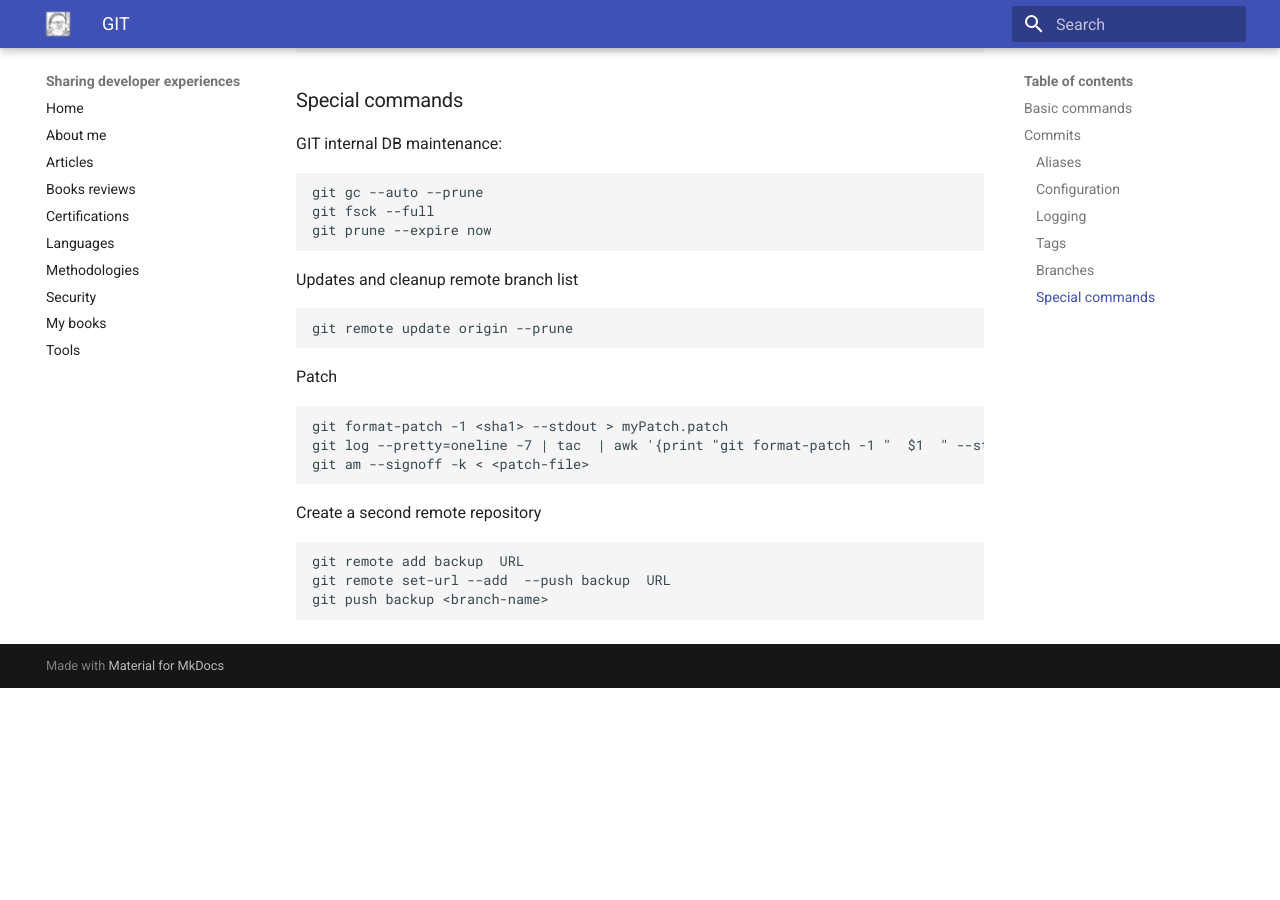
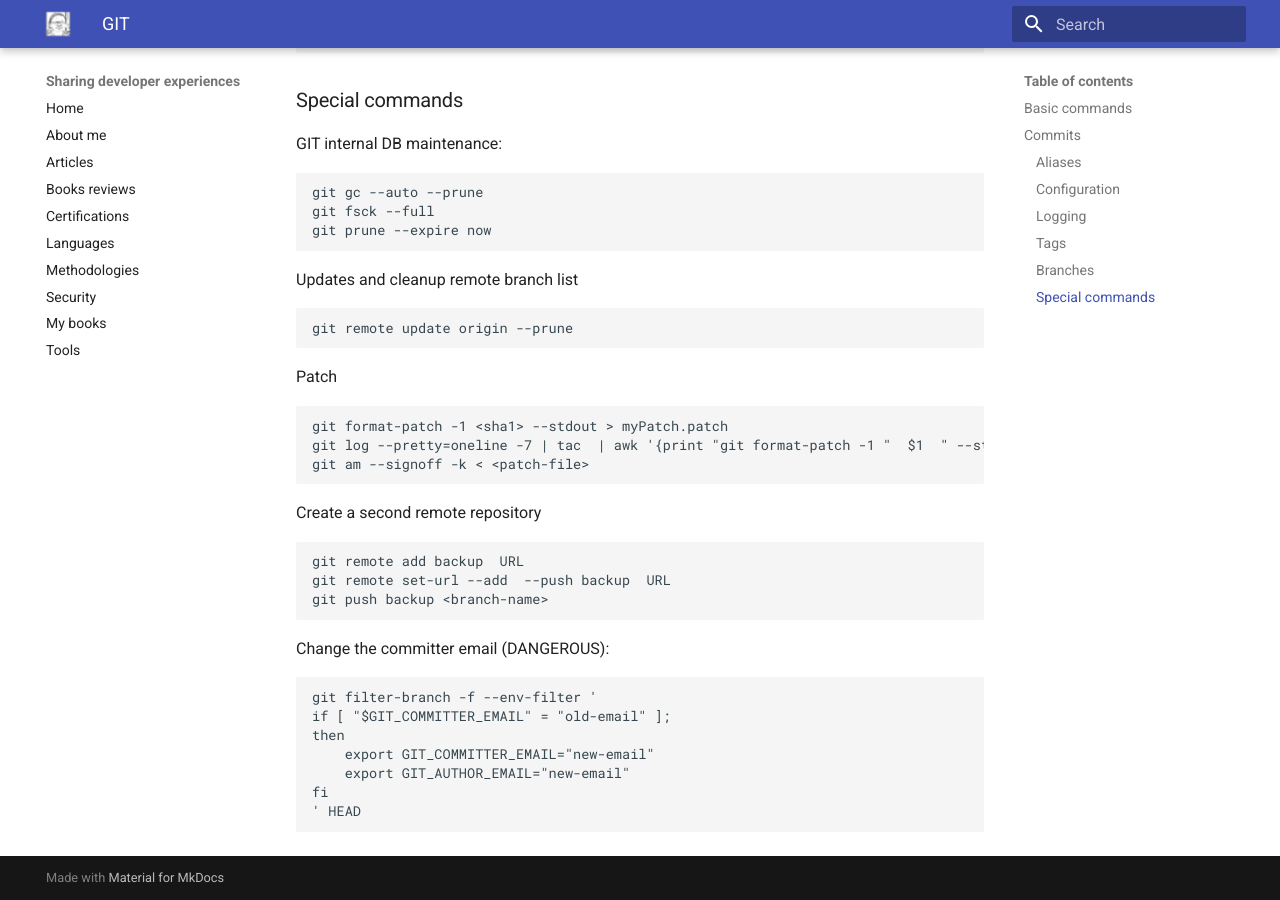
Before and after one commit to gualtierotesta/blog, an MkDocs documentation site: the page built from docs/tools/git.md, in a window 1280 px wide and 900 px high, scrolled down 4002 px. Built offline with MkDocs 1.6.1 and Material for MkDocs 9.7.7, drawn with Linux system fonts in a browser that asks for light colours; before the commit the page ends 4690 px from its top, so only the background shows below that; some of the changed text lies outside the part shown.

Commit message:
Update git page

```diff
--- a/docs/tools/git.md
+++ b/docs/tools/git.md
@@ -98,7 +98,6 @@ The .gitignore file
     .gitignore            # for the current repo
     ~/.config/git/ignore  # for all repos
 
-
 ### Logging
 
 Basic logging:
@@ -125,7 +124,6 @@ Compare two branches
 
     git log --left-right --graph --cherry-pick --oneline branch1...branch2
 
-
 ### Tags
 
 Create a new tag
@@ -139,7 +137,6 @@ Push tags
 List tags ordered by creation date
 
     git for-each-ref --sort=creatordate --format '%(refname) %(creatordate)' refs/tags
-
 
 ### Branches
 
@@ -166,7 +163,6 @@ Remove all local commits and changes and reset the local branch to the remote br
 
     git reset --hard @{u}
 
-
 ### Special commands
 
 GIT internal DB maintenance:
@@ -190,3 +186,13 @@ Create a second remote repository
     git remote add backup  URL
     git remote set-url --add  --push backup  URL
     git push backup <branch-name>
+
+Change the committer email (DANGEROUS):
+
+    git filter-branch -f --env-filter '
+    if [ "$GIT_COMMITTER_EMAIL" = "old-email" ];
+    then
+        export GIT_COMMITTER_EMAIL="new-email"
+        export GIT_AUTHOR_EMAIL="new-email"
+    fi
+    ' HEAD
```
Also changed, not shown: other parts of docs/tools/git.md (+1 -1 lines).
